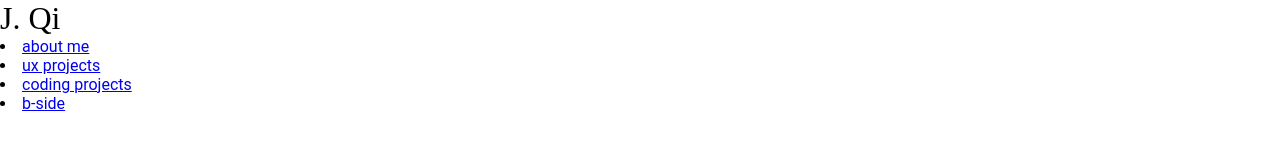
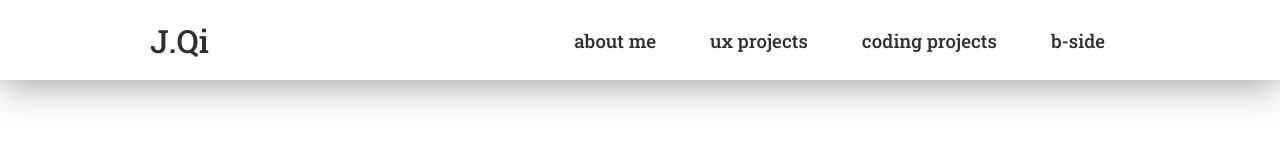
Before and after one commit to jqi-design/2022-portfolio, a plain HTML site: page index.html in a window 1280 px wide. Drawn offline with Linux system fonts and the light colour scheme.

Commit message:
header css

```diff
--- a/css/main.css
+++ b/css/main.css
@@ -4,13 +4,51 @@ body {
   font-size: 100%;
 }
 
-h2 {
+.logo {
   font-family: "Roboto Slab", serif;
-  font-style: normal;
+  font-weight: 500;
   font-size: 24pt;
+}
 
+.header {
+  display: flex;
+  float: left;
+  justify-content: space-between;
+  overflow: hidden;
+  text-align: center;
+  align-items: center;
+  padding: 24px 150px;
+  height: 80px;
+  width: 100%;
+  background-color: white;
+  color: #2F2F2F;
+  filter: drop-shadow(0 4px 20px #00000066);
 }
 
 .focus-hidden {
   display:none;
 }
+
+.header-link1, .header-link2, .header-link3, .header-link4 {
+  padding: 0 25px;
+  font-family: "Roboto Slab", serif;
+  font-weight: 500;
+  font-size: 14pt;
+  color: #2F2F2F;
+}
+
+.header-link1:hover {
+  color: #CA73E9;
+}
+
+.header-link2:hover {
+  color: #E44168;
+}
+
+.header-link3:hover {
+  color: #13B658;
+}
+
+.header-link4:hover {
+  color: #09C3CF;
+}
--- a/css/reset.css
+++ b/css/reset.css
@@ -67,6 +67,7 @@ q:before,
 q:after {content: ''; content: none;}
 
 a {margin: 0; padding: 0; font-size: 100%; vertical-align: baseline; background: transparent;}
+a:link {text-decoration: none;}
 
 del {text-decoration: line-through;}
 
--- a/index.html
+++ b/index.html
@@ -6,26 +6,31 @@
     <meta name="description" content="I design happy experiences in Toronto, Canada. Welcome to my portfolio.">
     <meta name="author" content="Jessica Qi">
     <meta name="viewport" content="width=device-width, initial-scale=1">
+    <!-- stylesheets -->
     <link rel="stylesheet" href="css/reset.css">
     <link rel="stylesheet" href="css/main.css?v=1.0">
+    <!-- google fonts -->
+    <link rel="preconnect" href="https://fonts.googleapis.com">
+    <link rel="preconnect" href="https://fonts.gstatic.com" crossorigin>
+    <link href="https://fonts.googleapis.com/css2?family=Roboto+Slab:wght@100;200;300;400;500;600;700;800;900&family=Roboto:ital,wght@0,100;0,300;0,400;0,500;0,700;0,900;1,100;1,300;1,400;1,500;1,700;1,900&display=swap" rel="stylesheet">
+    <!-- google fonts end -->
   </head>
+
   <body>
-    <header id="header-nav">
+    <header class="header">
 
       <div id="skiptocontent" class="focus-hidden">
         <a href="#maincontent">skip to main content</a>
       </div>
 
-      <div id="logo-div">
-        <h2 class="logo">J. Qi</h2>
+      <h2 class="logo">J.Qi</h2>
+
+      <div class="header-links">
+        <a class="header-link1" href="pages/aboutme.html">about me</a>
+        <a class="header-link2" href="pages/uxprojects.html">ux projects</a>
+        <a class="header-link3" href="pages/codingprojects.html">coding projects</a>
+        <a class="header-link4" href="pages/bside.html">b-side</a>
       </div>
-
-      <nav>
-          <li><a href="/aboutme.html">about me</a></li>
-          <li><a href="/uxprojects.html">ux projects</a></li>
-          <li><a href="/codingprojects.html">coding projects</a></li>
-          <li><a href="/bside.html">b-side</a></li>
-      </nav>
 
     </header>
 
```
Also changed, not shown: pages/aboutme.html (added, +2 -0 lines), pages/bside.html (added, +2 -0 lines), pages/codingprojects.html (added, +2 -0 lines), pages/uxprojects.html (added, +2 -0 lines).
